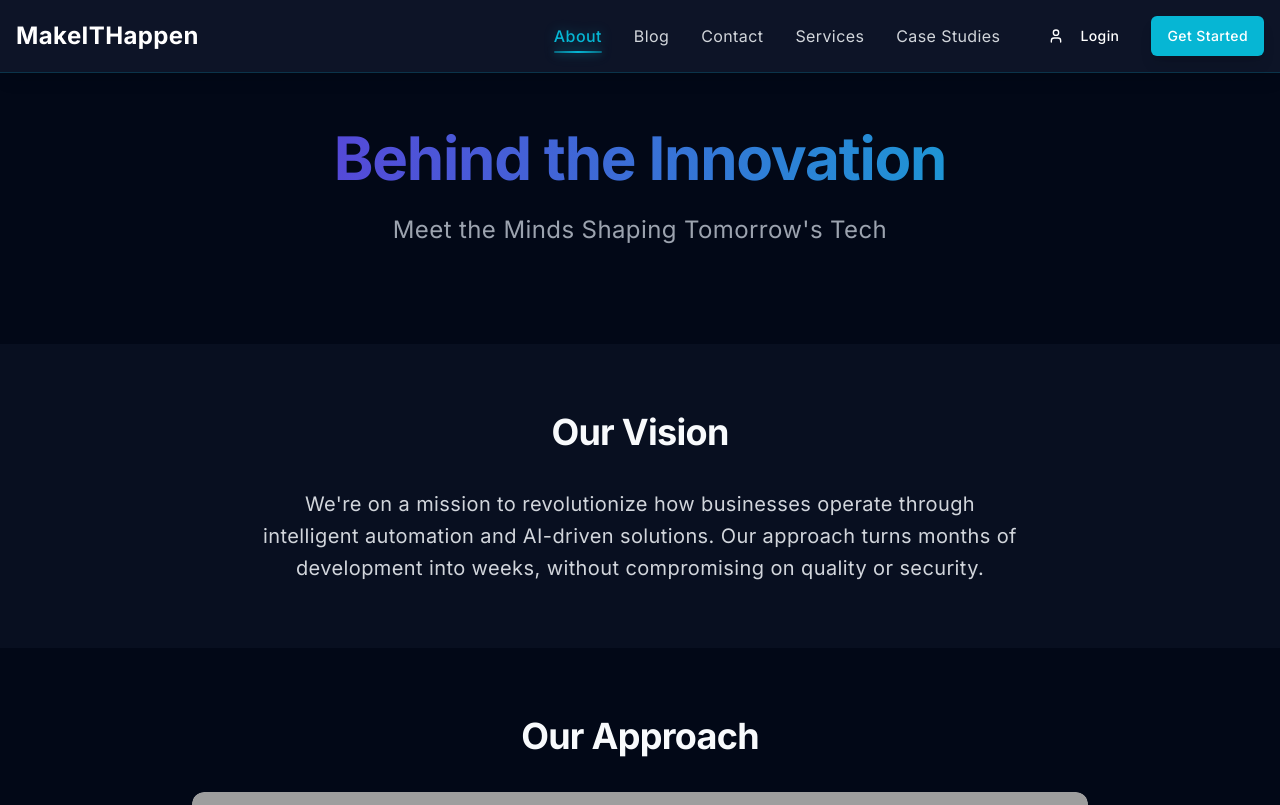
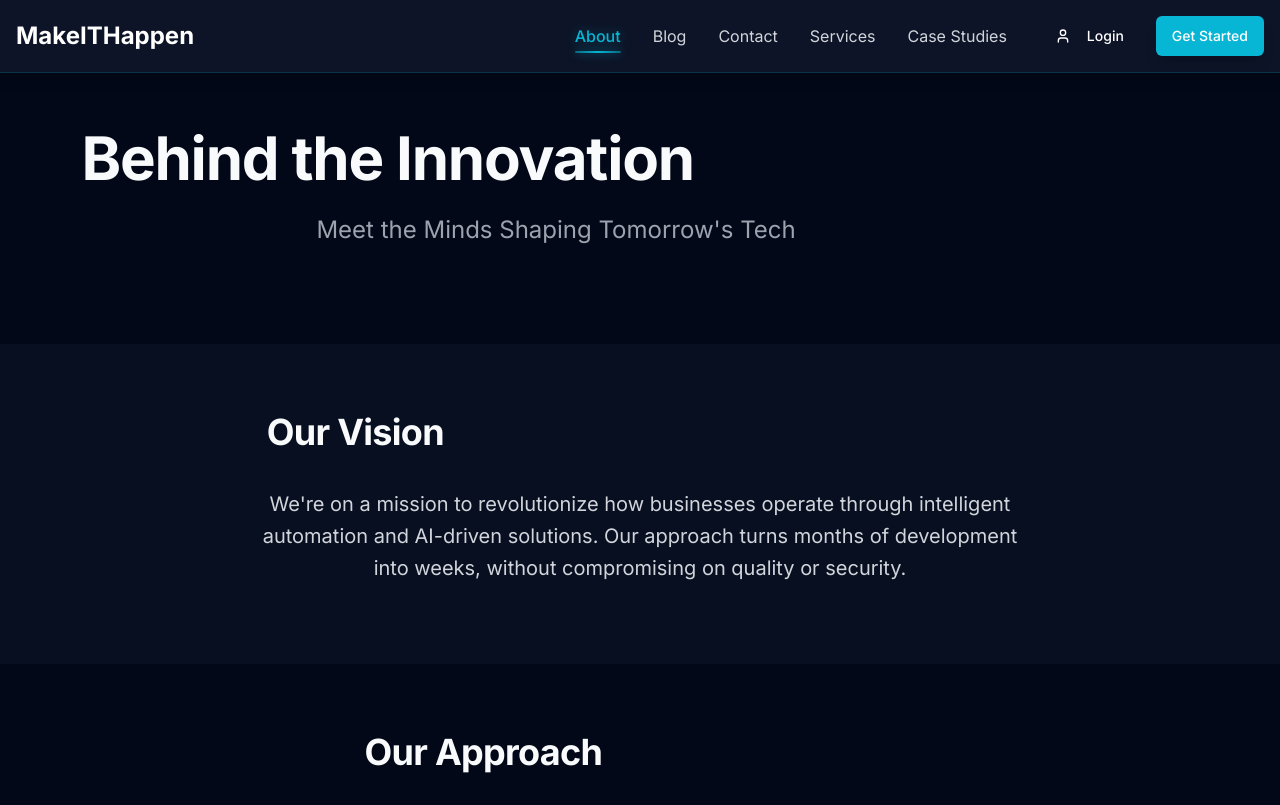
Before and after one commit to TheActualizer/makeithappen, a React (Vite) app: page /about in a window 1280 px wide. Shown: the top 805 px of the page. Built offline with nearby package versions, Linux system fonts and the light colour scheme; grey boxes are pictures that could not be loaded.

Commit message:
Improve layout and best practices
Provided advice on enhancing layout and implementing best practices with low complexity.
[skip gpt_engineer]

```diff
--- a/src/components/Hero.tsx
+++ b/src/components/Hero.tsx
@@ -8,30 +8,29 @@ const Hero = () => {
 
   return (
     <div className="relative min-h-[70vh] flex items-center justify-center overflow-hidden py-8">
-      {/* Enhanced animated background elements */}
+      {/* Background elements */}
       <div className="absolute inset-0 overflow-hidden">
-        {/* Primary gradient background */}
         <div className="absolute inset-0 bg-gradient-to-br from-primary/30 via-accent to-secondary/20" />
 
-        {/* Animated orbs */}
-        <div className="absolute top-1/4 -right-20 w-[500px] h-[500px] bg-primary/20 rounded-full blur-3xl animate-pulse" />
-        <div className="absolute -bottom-32 -left-40 w-[600px] h-[600px] bg-secondary/20 rounded-full blur-3xl animate-pulse delay-700" />
-        <div className="absolute top-1/3 left-1/4 w-[400px] h-[400px] bg-accent/10 rounded-full blur-3xl animate-pulse delay-1000" />
+        {/* Subtle animated orbs */}
+        <div className="absolute top-1/4 -right-20 w-[500px] h-[500px] bg-primary/20 rounded-full blur-3xl animate-pulse opacity-50" />
+        <div className="absolute -bottom-32 -left-40 w-[600px] h-[600px] bg-secondary/20 rounded-full blur-3xl animate-pulse delay-700 opacity-50" />
 
-        {/* Decorative elements */}
-        <div className="absolute inset-0 bg-[linear-gradient(to_right,#4f4f4f2e_1px,transparent_1px)] bg-[size:40px] bg-opacity-20" />
-        <div className="absolute inset-0 bg-[linear-gradient(to_bottom,#4f4f4f2e_1px,transparent_1px)] bg-[size:40px] bg-opacity-20" />
+        {/* Grid overlay */}
+        <div className="absolute inset-0 bg-grid opacity-20" />
       </div>
 
-      <div className="container mx-auto px-4 relative z-10">
-        <div className="text-center max-w-4xl mx-auto">
+      <div className="container relative z-10">
+        <div className="content-wide mx-auto text-center">
           <div className="space-y-4">
-            <div className="inline-flex items-center gap-2 px-4 py-2 rounded-full bg-accent/30 backdrop-blur-sm border border-accent/10 animate-fade-in">
-              <Sparkles className="w-4 h-4 text-secondary animate-pulse" />
-              <span className="text-sm text-gray-300">From Simple Websites to Enterprise SaaS Solutions</span>
+            {/* Feature tag */}
+            <div className="inline-flex items-center gap-2 px-4 py-2 rounded-full bg-accent/30 backdrop-blur-sm border border-accent/10">
+              <Sparkles className="w-4 h-4 text-secondary" />
+              <span className="text-sm text-gray-200">From Simple Websites to Enterprise SaaS Solutions</span>
             </div>
 
-            <h1 className="text-4xl md:text-6xl lg:text-7xl font-bold text-white leading-tight">
+            {/* Main heading */}
+            <h1 className="mx-auto">
               Building{" "}
               <span className="relative">
                 <span className="absolute -inset-1 blur-xl bg-gradient-to-r from-secondary via-primary to-secondary opacity-30"></span>
@@ -42,17 +41,19 @@ const Hero = () => {
               Digital Solutions
             </h1>
 
-            <p className="text-lg md:text-xl text-gray-300 leading-relaxed max-w-3xl mx-auto backdrop-blur-sm">
+            {/* Description */}
+            <p className="mx-auto text-gray-300">
               Transform your vision into reality with our comprehensive development solutions.
               From responsive websites to sophisticated enterprise SaaS platforms powered by AI,
               we deliver scalable solutions with advanced reporting, third-party integrations,
               and complex computational capabilities.
             </p>
 
+            {/* Call to action buttons */}
             <div className="flex flex-col sm:flex-row gap-4 justify-center items-center mt-6">
               <Button
                 size="lg"
-                className="group relative overflow-hidden bg-gradient-to-r from-secondary to-primary hover:from-secondary/90 hover:to-primary/90 transition-all duration-300 transform hover:scale-105 min-w-[200px]"
+                className="group relative overflow-hidden button-gradient min-w-[200px]"
                 onClick={() => setIsModalOpen(true)}
               >
                 Start Your Project
--- a/src/index.css
+++ b/src/index.css
@@ -32,8 +32,13 @@
     @apply border-border;
   }
 
+  html {
+    font-size: 16px;
+    -webkit-font-smoothing: antialiased;
+  }
+
   body {
-    @apply bg-gradient-to-b from-accent to-accent/90 text-foreground font-sans text-base leading-relaxed tracking-wide min-h-screen;
+    @apply bg-gradient-to-b from-accent to-accent/90 text-foreground font-sans leading-relaxed min-h-screen;
     font-family: 'Inter', sans-serif;
   }
 
@@ -41,60 +46,67 @@
   h1, h2, h3, h4, h5, h6 {
     @apply font-semibold tracking-tight;
     letter-spacing: -0.02em;
+    line-height: 1.2;
   }
 
   h1 {
-    @apply text-4xl md:text-5xl mb-6 bg-clip-text text-transparent bg-gradient-to-r from-primary to-secondary;
+    @apply text-3xl md:text-4xl lg:text-5xl mb-4;
+    max-width: 16ch;
   }
 
   h2 {
-    @apply text-3xl md:text-4xl mb-5;
+    @apply text-2xl md:text-3xl lg:text-4xl mb-3;
+    max-width: 24ch;
   }
 
   h3 {
-    @apply text-2xl md:text-3xl mb-4;
+    @apply text-xl md:text-2xl lg:text-3xl mb-3;
+    max-width: 30ch;
   }
 
-  /* Enhanced form elements */
-  input, select, textarea {
-    @apply bg-background/50 backdrop-blur-sm border-border/10 focus:border-primary/50 transition-all duration-200;
+  p {
+    @apply text-base md:text-lg text-gray-300 leading-7 mb-4;
+    max-width: 65ch;
   }
 
-  /* Card enhancements */
-  .card {
-    @apply bg-background/40 backdrop-blur-md border border-border/10 shadow-xl;
-    box-shadow: 0 4px 32px -2px rgba(0, 0, 0, 0.1), 0 2px 8px -2px rgba(0, 0, 0, 0.05);
+  /* Container improvements */
+  .container {
+    @apply px-4 md:px-6 mx-auto;
+    max-width: min(100% - 2rem, 1280px);
+  }
+
+  /* Section spacing */
+  .section {
+    @apply py-8 md:py-12;
+  }
+
+  /* Content width constraints */
+  .content-narrow {
+    @apply max-w-[65ch] mx-auto;
+  }
+
+  .content-wide {
+    @apply max-w-[80ch] mx-auto;
   }
 
   /* Button improvements */
-  button {
-    @apply transition-all duration-200 active:scale-95;
+  .button-gradient {
+    @apply bg-gradient-to-r from-secondary to-primary hover:from-secondary/90 hover:to-primary/90
+           text-white font-medium px-6 py-2.5 rounded-lg transition-all duration-300
+           hover:shadow-lg hover:shadow-primary/20;
   }
 
-  /* Smooth scrolling */
-  html {
-    scroll-behavior: smooth;
-    @apply overflow-x-hidden;
+  /* Card improvements */
+  .card {
+    @apply bg-background/40 backdrop-blur-md border border-border/10
+           rounded-xl p-6 shadow-lg hover:shadow-xl transition-all duration-300;
   }
 
-  /* Container system */
-  .container {
-    @apply px-4 mx-auto max-w-7xl;
-  }
-
-  /* Animation utilities */
-  .animate-float {
-    animation: float 3s ease-in-out infinite;
-  }
-
-  @keyframes float {
-    0%, 100% { transform: translateY(0); }
-    50% { transform: translateY(-10px); }
-  }
-
-  /* Grid background */
-  .bg-grid-white {
-    background-image: linear-gradient(to right, rgba(255, 255, 255, 0.05) 1px, transparent 1px),
-                      linear-gradient(to bottom, rgba(255, 255, 255, 0.05) 1px, transparent 1px);
+  /* Background utilities */
+  .bg-grid {
+    background-size: 40px 40px;
+    background-image:
+      linear-gradient(to right, rgba(255,255,255,.05) 1px, transparent 1px),
+      linear-gradient(to bottom, rgba(255,255,255,.05) 1px, transparent 1px);
   }
 }
```
